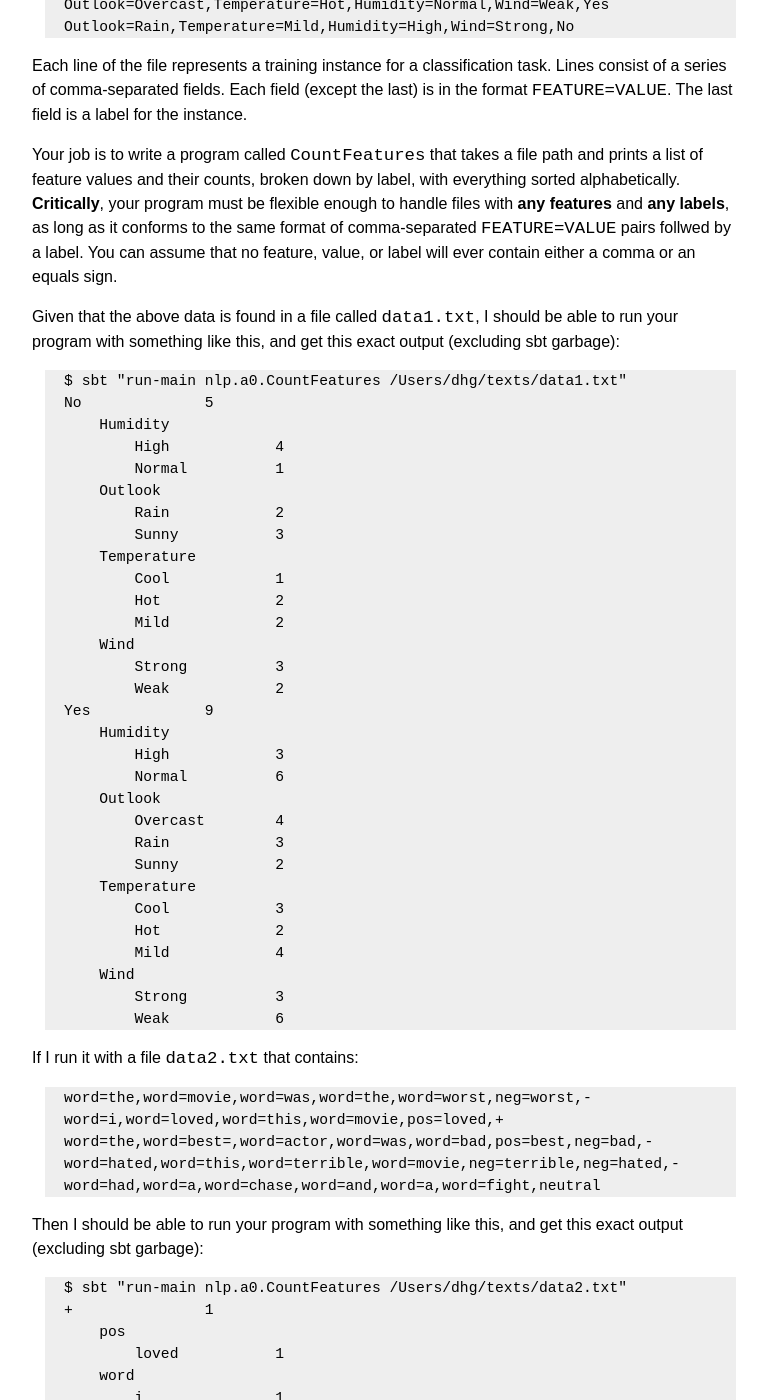
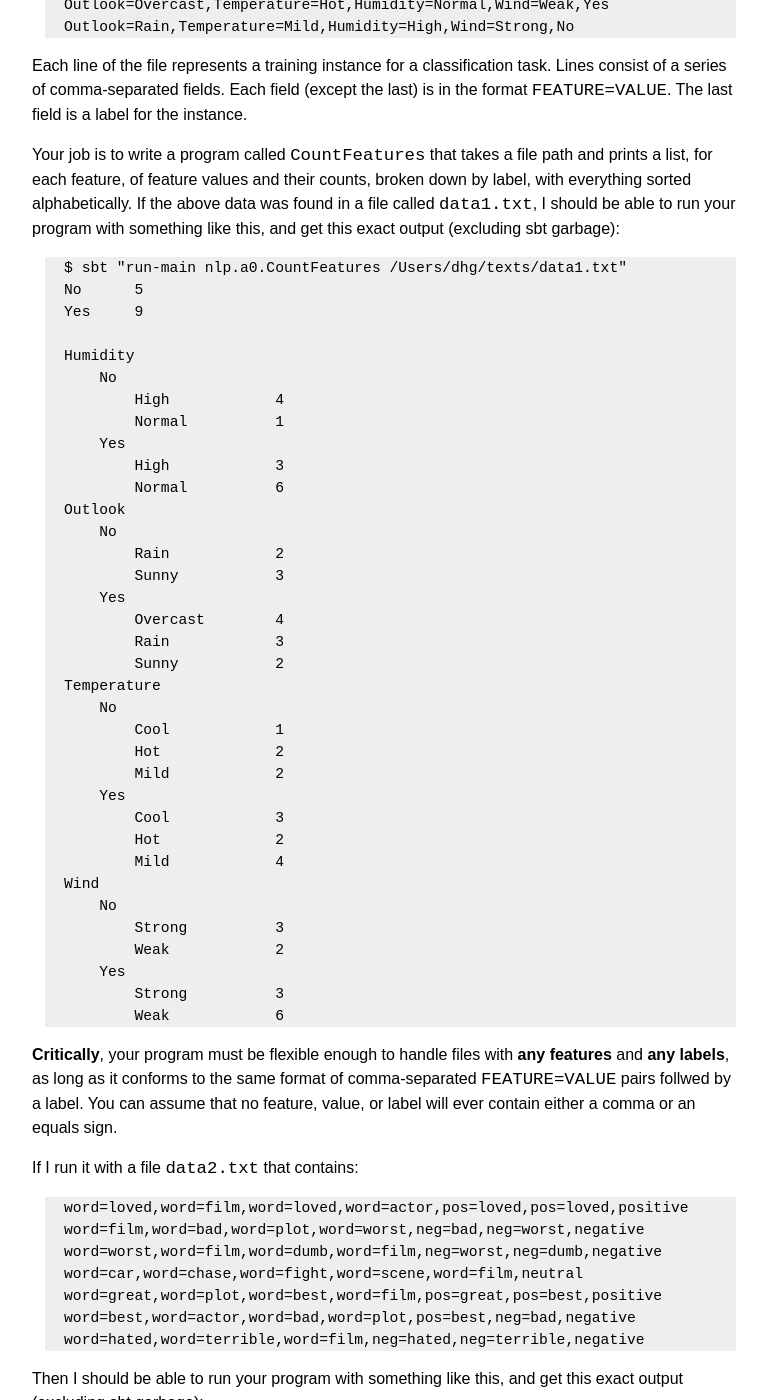
Before and after one commit to sissyliberation/nlpclass-fall2013, a Jekyll site: the page built from site/assignments/a0programming.md, in a window 1280 px wide and 1400 px high, scrolled down 6593 px. Shown: the whole window, without its empty margins (424-1191 px from the left). Built offline with Jekyll 4.4.1, drawn with Linux system fonts in a browser that asks for light colours; some of the changed text lies outside the part shown.

Commit message:
added feature counting exercise to a0

```diff
--- a/site/assignments/a0programming.md
+++ b/site/assignments/a0programming.md
@@ -238,83 +238,98 @@
 
 Each line of the file represents a training instance for a classification task.  Lines consist of a series of comma-separated fields.  Each field (except the last) is in the format `FEATURE=VALUE`.  The last field is a label for the instance.
 
-Your job is to write a program called `CountFeatures` that takes a file path and prints a list of feature values and their counts, broken down by label, with everything sorted alphabetically.  **Critically**, your program must be flexible enough to handle files with **any features** and **any labels**, as long as it conforms to the same format of comma-separated `FEATURE=VALUE` pairs follwed by a label.  You can assume that no feature, value, or label will ever contain either a comma or an equals sign.
-
-Given that the above data is found in a file called `data1.txt`, I should be able to run your program with something like this, and get this exact output (excluding sbt garbage):
+Your job is to write a program called `CountFeatures` that takes a file path and prints a list, for each feature, of feature values and their counts, broken down by label, with everything sorted alphabetically. If the above data was found in a file called `data1.txt`, I should be able to run your program with something like this, and get this exact output (excluding sbt garbage):
 
     $ sbt "run-main nlp.a0.CountFeatures /Users/dhg/texts/data1.txt"
-	No              5
-	    Humidity
+	No      5
+	Yes     9
+
+	Humidity
+	    No
 	        High            4
 	        Normal          1
-	    Outlook
+	    Yes
+	        High            3
+	        Normal          6
+	Outlook
+	    No
 	        Rain            2
 	        Sunny           3
-	    Temperature
+	    Yes
+	        Overcast        4
+	        Rain            3
+	        Sunny           2
+	Temperature
+	    No
 	        Cool            1
 	        Hot             2
 	        Mild            2
-	    Wind
-	        Strong          3
-	        Weak            2
-	Yes             9
-	    Humidity
-	        High            3
-	        Normal          6
-	    Outlook
-	        Overcast        4
-	        Rain            3
-	        Sunny           2
-	    Temperature
+	    Yes
 	        Cool            3
 	        Hot             2
 	        Mild            4
-	    Wind
+	Wind
+	    No
+	        Strong          3
+	        Weak            2
+	    Yes
 	        Strong          3
 	        Weak            6
 
+**Critically**, your program must be flexible enough to handle files with **any features** and **any labels**, as long as it conforms to the same format of comma-separated `FEATURE=VALUE` pairs follwed by a label.  You can assume that no feature, value, or label will ever contain either a comma or an equals sign.
+
 If I run it with a file `data2.txt` that contains:
 
-	word=the,word=movie,word=was,word=the,word=worst,neg=worst,-
-	word=i,word=loved,word=this,word=movie,pos=loved,+
-	word=the,word=best=,word=actor,word=was,word=bad,pos=best,neg=bad,-
-	word=hated,word=this,word=terrible,word=movie,neg=terrible,neg=hated,-
-	word=had,word=a,word=chase,word=and,word=a,word=fight,neutral
+	word=loved,word=film,word=loved,word=actor,pos=loved,pos=loved,positive
+	word=film,word=bad,word=plot,word=worst,neg=bad,neg=worst,negative
+	word=worst,word=film,word=dumb,word=film,neg=worst,neg=dumb,negative
+	word=car,word=chase,word=fight,word=scene,word=film,neutral
+	word=great,word=plot,word=best,word=film,pos=great,pos=best,positive
+	word=best,word=actor,word=bad,word=plot,pos=best,neg=bad,negative
+	word=hated,word=terrible,word=film,neg=hated,neg=terrible,negative
 
 Then I should be able to run your program with something like this, and get this exact output (excluding sbt garbage):
 
     $ sbt "run-main nlp.a0.CountFeatures /Users/dhg/texts/data2.txt"
-	+               1
-	    pos
-	        loved           1
-	    word
-	        i               1
-	        loved           1
-	        movie           1
-	        this            1
-	-               3
-	    neg
-	        bad             1
+	negative 4
+	neutral 1
+	positive 2
+
+	neg
+	    negative
+	        bad             2
+	        dumb            1
 	        hated           1
 	        terrible        1
-	        worst           1
-	    pos
+	        worst           2
+	pos
+	    negative
 	        best            1
-	    word
+	    positive
+	        best            1
+	        great           1
+	        loved           2
+	word
+	    negative
 	        actor           1
-	        bad             1
+	        bad             2
 	        best            1
+	        dumb            1
+	        film            4
 	        hated           1
-	        movie           2
+	        plot            2
 	        terrible        1
-	        the             3
-	        this            1
-	        was             2
-	        worst           1
-	neutral         1
-	    word
-	        a               2
-	        and             1
+	        worst           2
+	    neutral
+	        car             1
 	        chase           1
 	        fight           1
-	        had             1
+	        film            1
+	        scene           1
+	    positive
+	        actor           1
+	        best            1
+	        film            2
+	        great           1
+	        loved           2
+	        plot            1
```
